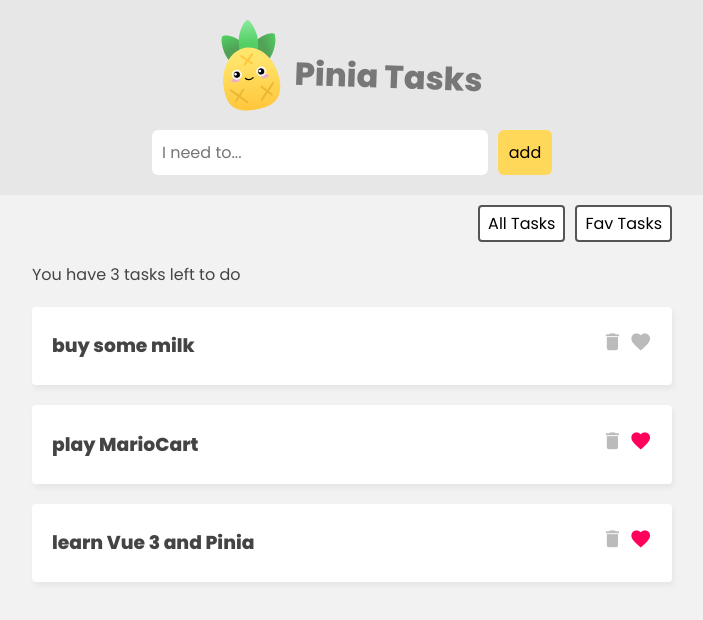
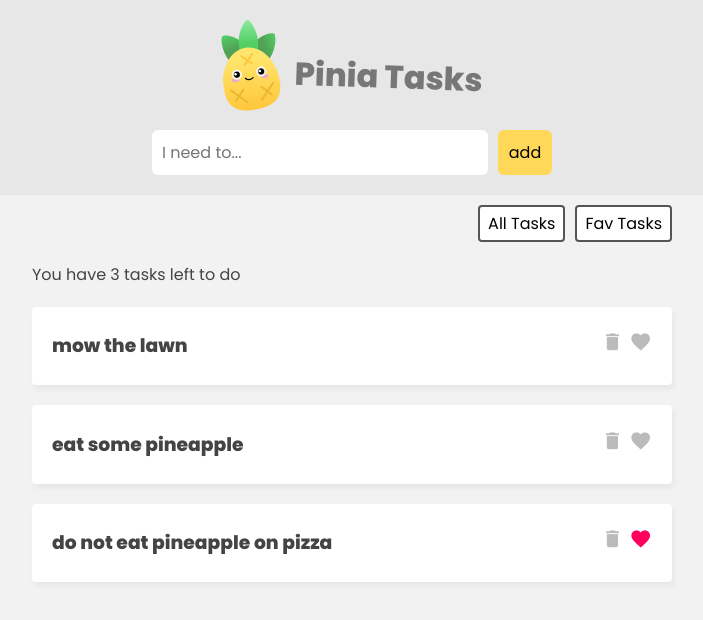
Before and after one commit to Iftee97/vue3-pinia, a Vue app: page / in a window 1280 px wide. Shown: the top 620 px of the page, without its empty margins (288-991 px from the left). Built offline with nearby package versions, Linux system fonts and the light colour scheme; data requests are answered from the project's data file.

Commit message:
added db.json for json server and added async actions on pinia

```diff
--- /dev/null
+++ b/data/db.json
@@ -0,0 +1,20 @@
+{
+  "tasks": [
+    {
+      "id": 2,
+      "title": "mow the lawn",
+      "isFav": false
+    },
+    {
+      "title": "eat some pineapple",
+      "isFav": false,
+      "id": 4
+    },
+    {
+      "title": "do not eat pineapple on pizza",
+      "fav": false,
+      "id": 2432,
+      "isFav": true
+    }
+  ]
+}
--- a/src/App.vue
+++ b/src/App.vue
@@ -16,6 +16,9 @@
       <button @click="filter = 'all'">All Tasks</button>
       <button @click="filter = 'favs'">Fav Tasks</button>
     </div>
+
+    <!-- loading -->
+    <div class="loading" v-if="taskStore.loading">loading tasks...</div>
 
     <!-- task lists -->
     <div class="task-list" v-if="filter === 'all'">
@@ -52,6 +55,9 @@ export default {
 
     const filter = ref("all");
 
+    // fetch tasks json server
+    taskStore.getTasks();
+
     return {
       taskStore,
       filter,
--- a/src/assets/main.css
+++ b/src/assets/main.css
@@ -121,3 +121,14 @@ form input {
   color: #555;
   font-size: 1em;
 }
+
+/* loading state */
+.loading {
+  max-width: 640px;
+  border: 1px solid #ffd859;
+  background: #ffe9a0;
+  color: #3a3a3a;
+  padding: 5px 0;
+  text-align: center;
+  margin: 30px auto;
+}
--- a/src/main.js
+++ b/src/main.js
@@ -5,3 +5,6 @@ import App from './App.vue'
 import './assets/main.css'
 
 createApp(App).use(createPinia()).mount('#app')
+
+// start: npm run dev
+// start json server: json-server -w ./data/db.json
--- a/src/stores/TaskStore.js
+++ b/src/stores/TaskStore.js
@@ -2,11 +2,8 @@ import { defineStore } from 'pinia'
 
 export const useTaskStore = defineStore('taskStore', {
   state: () => ({
-    tasks: [
-      { id: 1, title: "buy some milk", isFav: false },
-      { id: 2, title: "play MarioCart", isFav: true },
-      { id: 3, title: "learn Vue 3 and Pinia", isFav: true },
-    ],
+    tasks: [],
+    loading: false
   }),
 
   getters: {
@@ -15,10 +12,10 @@ export const useTaskStore = defineStore('taskStore', {
     },
 
     favCount() {
-      return this.tasks.reduce((p, c) => {
-        return c.isFav ? p + 1 : p
-      }, 0)
-      // return this.tasks.filter(task => task.isFav).length // // alternative way to count favs
+      return this.tasks.filter(task => task.isFav).length
+      // return this.tasks.reduce((p, c) => {
+      //   return c.isFav ? p + 1 : p
+      // }, 0) // // alternative way to count favs
     },
 
     totalCount() {
@@ -26,21 +23,62 @@ export const useTaskStore = defineStore('taskStore', {
     }
     // totalCount: (state) => {
     //   return state.tasks.length
-    // } // arrow function alternative
+    // } // // arrow function alternative
   },
 
   actions: {
-    addTask(task) {
-      this.tasks.push(task)
+    async getTasks() {
+      this.loading = true
+
+      // get data from json file using json server
+      const res = await fetch('http://localhost:3000/tasks')
+      const data = await res.json()
+
+      this.tasks = data
+      this.loading = false
     },
 
-    deleteTask(id) {
-      this.tasks = this.tasks.filter(task => task.id !== id)
+    async addTask(task) {
+      this.tasks.push(task)
+
+      const res = await fetch('http://localhost:3000/tasks', {
+        method: 'POST',
+        body: JSON.stringify(task),
+        headers: { 'Content-Type': 'application/json' }
+      })
+
+      if (res.error) {
+        console.log(res.error)
+      }
     },
 
-    toggleFav(id) {
+    async deleteTask(id) {
+      this.tasks = this.tasks.filter(task => {
+        return task.id !== id
+      })
+
+      const res = await fetch('http://localhost:3000/tasks/' + id, {
+        method: 'DELETE',
+      })
+
+      if (res.error) {
+        console.log(res.error)
+      }
+    },
+
+    async toggleFav(id) {
       const task = this.tasks.find(task => task.id === id)
       task.isFav = !task.isFav
+
+      const res = await fetch('http://localhost:3000/tasks/' + id, {
+        method: 'PATCH',
+        body: JSON.stringify({ isFav: task.isFav }),
+        headers: { 'Content-Type': 'application/json' }
+      })
+
+      if (res.error) {
+        console.log(res.error)
+      }
     }
   }
 })
```
